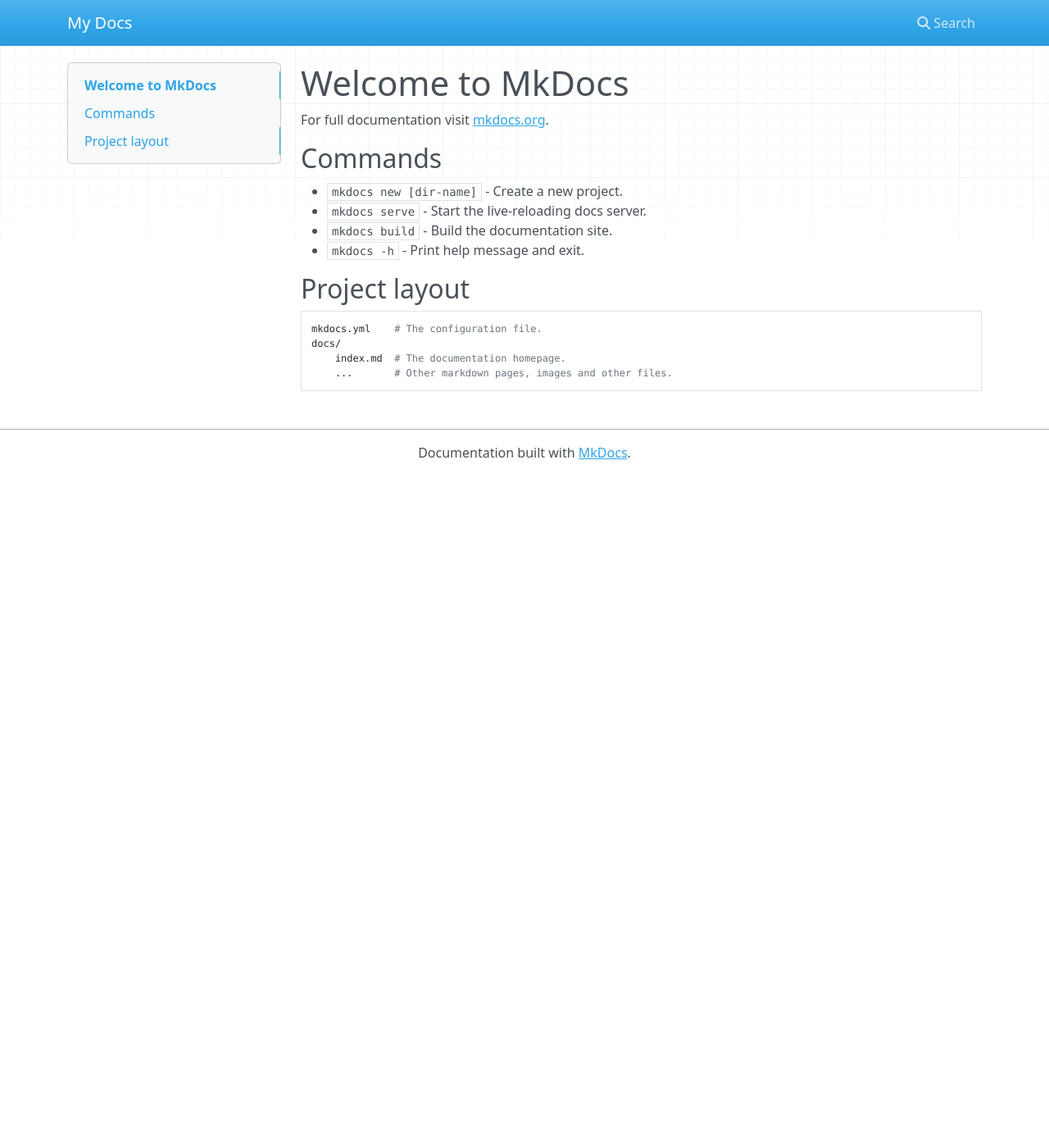
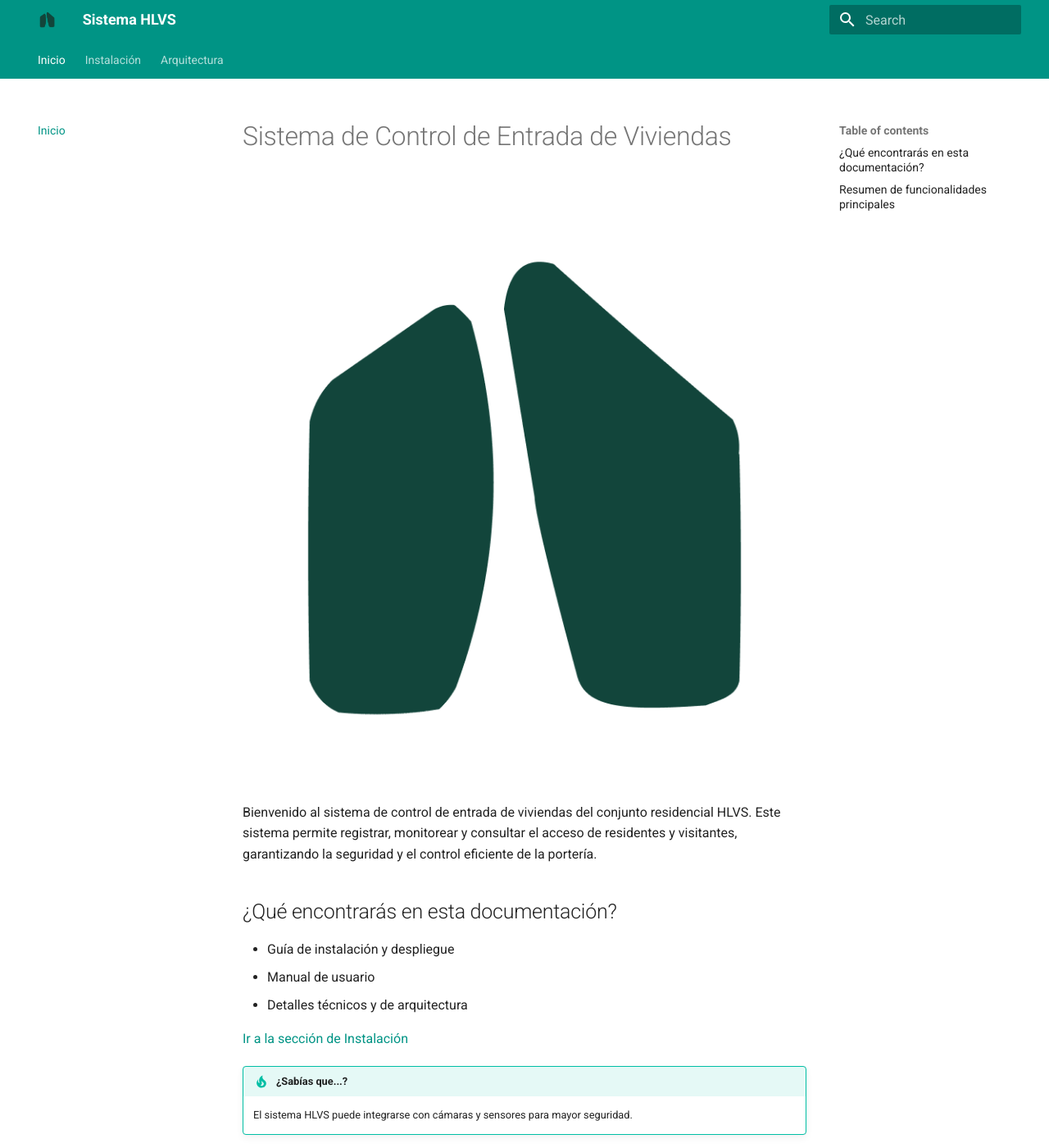
Before and after one commit to LuisMa565/Taller4, an MkDocs documentation site: the page built from docs/index.md, in a window 1280 px wide and 1400 px high. Shown: the whole window at 82% size. Built offline with MkDocs 1.6.1 and Material for MkDocs 9.7.7, drawn with Linux system fonts in a browser that asks for light colours; nearby versions of some CDN libraries; some of the changed text lies outside the part shown.

Commit message:
✨ Documentación completa, estructura, imagen y configuración Material

```diff
--- a/docs/index.md
+++ b/docs/index.md
@@ -1,17 +1,28 @@
-# Welcome to MkDocs
+# Sistema de Control de Entrada de Viviendas
 
-For full documentation visit [mkdocs.org](https://www.mkdocs.org).
+![Logo HLVS](img/logo_HLVS.png)
 
-## Commands
+Bienvenido al sistema de control de entrada de viviendas del conjunto residencial HLVS. Este sistema permite registrar, monitorear y consultar el acceso de residentes y visitantes, garantizando la seguridad y el control eficiente de la portería.
 
-* `mkdocs new [dir-name]` - Create a new project.
-* `mkdocs serve` - Start the live-reloading docs server.
-* `mkdocs build` - Build the documentation site.
-* `mkdocs -h` - Print help message and exit.
+## ¿Qué encontrarás en esta documentación?
 
-## Project layout
+- Guía de instalación y despliegue
+- Manual de usuario
+- Detalles técnicos y de arquitectura
 
-    mkdocs.yml    # The configuration file.
-    docs/
-        index.md  # The documentation homepage.
-        ...       # Other markdown pages, images and other files.
+[Ir a la sección de Instalación](instalacion.md)
+
+!!! tip "¿Sabías que...?"
+    El sistema HLVS puede integrarse con cámaras y sensores para mayor seguridad.
+
+## Resumen de funcionalidades principales
+
+| Funcionalidad         | Descripción                                 |
+|----------------------|---------------------------------------------|
+| Registro de entradas | Permite registrar el acceso de personas     |
+| Consulta de historial| Visualiza quién ha ingresado y cuándo       |
+| Reportes             | Genera reportes de actividad                |
+
+---
+
+Para más detalles técnicos, consulta la sección [Arquitectura](arquitectura.md).
--- /dev/null
+++ b/docs/requirements.txt
@@ -0,0 +1,6 @@
+mkdocs
+mkdocs-material
+pymdown-extensions
+mkdocs-git-revision-date-localized-plugin
+mkdocs-minify-plugin
+mkdocs-awesome-pages-plugin
--- a/mkdocs.yml
+++ b/mkdocs.yml
@@ -1 +1,42 @@
-site_name: My Docs
+site_name: Sistema HLVS
+site_url: https://LuisMa565.github.io/Taller4/
+theme:
+  name: material
+  logo: img/logo_HLVS.png
+  favicon: img/logo_HLVS.png
+  palette:
+    - scheme: default
+      primary: teal
+      accent: orange
+  features:
+    - navigation.tabs
+    - navigation.top
+    - search.suggest
+    - search.highlight
+    - content.code.annotate
+nav:
+  - Inicio: index.md
+  - Instalación: instalacion.md
+  - Arquitectura: arquitectura.md
+plugins:
+  - search
+  - git-revision-date-localized:
+      fallback_to_build_date: false
+      locale: es
+      type: date
+  - minify
+  - awesome-pages
+markdown_extensions:
+  - admonition
+  - pymdownx.inlinehilite
+  - pymdownx.snippets
+  - pymdownx.details
+  - pymdownx.superfences
+  - toc:
+      permalink: "#"
+  - pymdownx.tabbed:
+      alternate_style: true
+  - pymdownx.highlight:
+      anchor_linenums: true
+      line_spans: __span
+      pygments_lang_class: true
```
Also changed, not shown: docs/arquitectura.md (added, +18 -0 lines), docs/instalacion.md (added, +23 -0 lines), docs/img/logo_HLVS.png (added).
